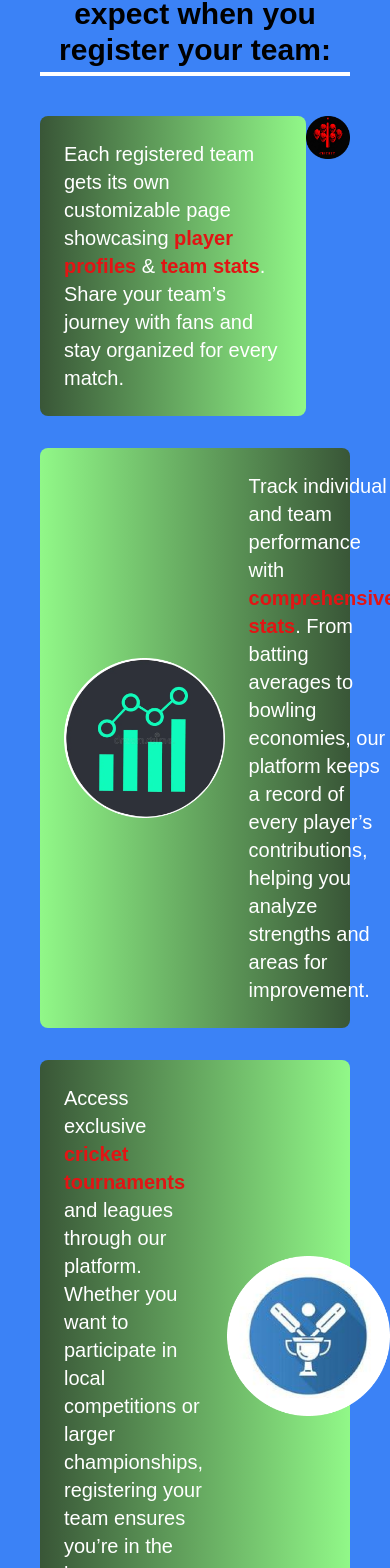
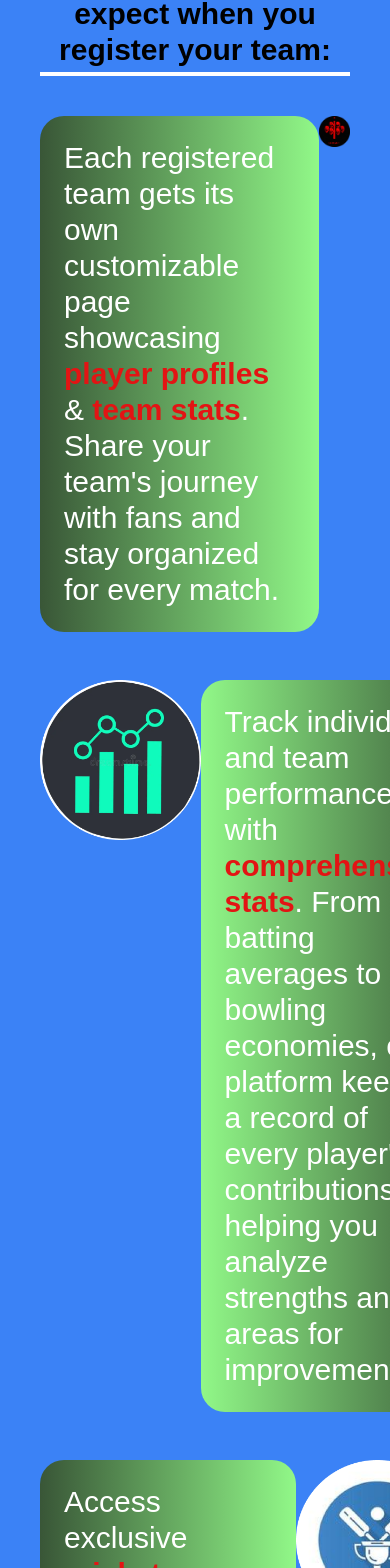
Before and after one commit to Aftab48/PitchPerfect, a React (Vite) app: page / in a window 390 px wide. Shown: the part 3395-4963 px from the top of the page. Built offline with nearby package versions, Linux system fonts and the light colour scheme; a web font is replaced by a local one.

Commit message:
homepage

```diff
--- a/src/sections/Blog.jsx
+++ b/src/sections/Blog.jsx
@@ -1,49 +1,56 @@
-import React from "react";
-
 const Blog = () => {
   return (
     <section
-      className="relative bg-cover bg-center p-8 min-h-screen "
+      className="relative bg-cover bg-center p-8 min-h-screen"
       style={{ backgroundImage: "url(/assets/blog.png)" }}
     >
       <div className="absolute inset-0 bg-black opacity-50"></div>
-      <div className="grid grid-rows-1 items-center">
-        <div className="relative z-10 max-w-6xl w-full text-white text-center">
+
+      <div className="relative max-w-6xl mx-auto h-full flex">
+        <div className="flex flex-col justify-between w-1/3 h-full text-white">
+          <div className="flex flex-col justify-start h-full">
             <h1 className="text-4xl md:text-5xl font-extrabold mb-4">
               Unlock the Inside Scoop!
             </h1>
             <p className="text-xl md:text-2xl font-light mb-8">
-            Dive into Expert Opinions, In-Depth Articles, and Exclusive Cricket
-            Insights.
+              Dive into Expert Opinions, In-Depth Articles, and Exclusive
+              Cricket Insights.
             </p>
-
             <button className="bg-red-600 hover:bg-red-700 text-white font-bold text-xl py-4 px-8 rounded-full">
               BLOGS
             </button>
+          </div>
+        </div>
 
-          <div className="items-center mt-10 gap-x-6">
+        {/* Middle-right stacked images */}
+        <div className="relative w-2/3 flex justify-center items-center">
           <img
             src="/assets/blog1.png"
             alt="Blog 1"
-              className="w-32 h-auto shadow-lg rounded-lg transform hover:scale-105 transition duration-300"
+            className="w-40 h-auto shadow-lg rounded-lg z-0"
           />
           <img
             src="/assets/blog2.png"
             alt="Blog 2"
-              className="w-32 h-auto shadow-lg rounded-lg transform hover:scale-105 transition duration-300"
+            className="w-40 h-auto shadow-lg rounded-lg absolute left-0 top-4 z-10"
           />
           <img
             src="/assets/blog3.png"
             alt="Blog 3"
-              className="w-32 h-auto shadow-lg rounded-lg transform hover:scale-105 transition duration-300"
+            className="w-40 h-auto shadow-lg rounded-lg absolute bottom-0 left-8 z-20"
+          />
+          <img
+            src="/assets/blog4.png"
+            alt="Blog 4"
+            className="w-40 h-auto shadow-lg rounded-lg absolute right-0 top-10 z-30"
           />
         </div>
+      </div>
 
-          <p className="mt-12 text-green-400 text-2xl font-bold">
+      {/* Bottom right "Read Now & Stay Informed" */}
+      <p className="absolute bottom-4 right-0 left-1/2 text-green-400 text-2xl font-bold text-right">
         Read Now & Stay Informed
       </p>
-        </div>
-      </div>
     </section>
   );
 };
--- a/src/sections/Highlight.jsx
+++ b/src/sections/Highlight.jsx
@@ -1,5 +1,3 @@
-import React from "react";
-
 const Highlight = () => {
   return (
     <section className="relative bg-cover h-screen bg-[url('/assets/bg-img.png')]">
--- a/src/sections/Register.jsx
+++ b/src/sections/Register.jsx
@@ -1,5 +1,3 @@
-import React from "react";
-
 const Register = () => {
   return (
     <section className="relative bg-blue-500 min-h-screen p-10">
@@ -12,23 +10,23 @@ const Register = () => {
 
       <div className="text-center mb-10">
         <p className="text-3xl text-black font-bold">
-          Here's what you can expect when you register your team:
+          Here&apos;s what you can expect when you register your team:
         </p>
         <hr className="h-1 mt-1 bg-white border-none" />
       </div>
 
-      <div className="space-y-8">
+      <div className="space-y-12">
         <div className="flex">
-          <div className="bg-gradient-to-r from-[#395637] to-[#91F888] text-white rounded-lg p-6 flex items-center space-x-6">
-            <p className="text-xl">
+          <div className="bg-gradient-to-r from-[#395637] to-[#91F888] text-white rounded-3xl p-6 flex items-center space-x-6">
+            <p className="text-3xl">
               Each registered team gets its own customizable page showcasing
               <span className="font-bold text-[#E31414]">
                 {" "}
                 player profiles
               </span>{" "}
               &<span className="font-bold text-[#E31414]"> team stats</span>.
-              Share your team’s journey with fans and stay organized for every
-              match.
+              Share your team&apos;s journey with fans and stay organized for
+              every match.
             </p>
           </div>
           <div>
@@ -40,35 +38,39 @@ const Register = () => {
           </div>
         </div>
 
-        <div className="bg-gradient-to-l from-[#395637] to-[#91F888] text-white rounded-lg p-6 flex items-center space-x-6">
+        <div className="flex">
           <img
             src="/assets/card2.png"
             alt="Stats"
             className="w-auto h-40 z-10"
           />
-          <p className="text-xl">
+          <div className="bg-gradient-to-l from-[#395637] to-[#91F888] text-white rounded-3xl p-6 flex items-center space-x-6">
+            <p className="text-3xl">
               Track individual and team performance with
               <span className="font-bold text-[#E31414]">
                 {" "}
                 comprehensive stats
               </span>
               . From batting averages to bowling economies, our platform keeps a
-            record of every player’s contributions, helping you analyze
+              record of every player&apos;s contributions, helping you analyze
               strengths and areas for improvement.
             </p>
           </div>
+        </div>
 
-        <div className="bg-gradient-to-r from-[#395637] to-[#91F888] text-white rounded-lg p-6 flex items-center space-x-6">
-          <p className="text-xl">
+        <div className="flex">
+          <div className="bg-gradient-to-r from-[#395637] to-[#91F888] text-white rounded-3xl p-6 flex items-center space-x-6">
+            <p className="text-3xl">
               Access exclusive
               <span className="font-bold text-[#E31414]">
                 {" "}
                 cricket tournaments
               </span>{" "}
-            and leagues through our platform. Whether you want to participate in
-            local competitions or larger championships, registering your team
-            ensures you’re in the loop.
+              and leagues through our platform. Whether you want to participate
+              in local competitions or larger championships, registering your
+              team ensures you&apos;re in the loop.
             </p>
+          </div>
           <img
             src="/assets/card3.png"
             alt="Tournaments"
--- a/src/sections/Routine.jsx
+++ b/src/sections/Routine.jsx
@@ -1,43 +1,46 @@
-import React from "react";
-
 const Routine = () => {
   return (
     <section className="bg-gradient-to-r from-[#91F888] to-[#13420F] p-8 min-h-screen flex flex-col items-center justify-center">
-      <div className="grid grid-cols-1 md:grid-cols-2 grid-rows-2 gap-8 w-full max-w-6xl">
-        {/* First Section: Match Title and Button */}
+      <div className="grid grid-cols-1 md:grid-cols-2 grid-rows-2 gap-y-4 w-full max-w-6xl">
+        {/* first section */}
         <div className="flex flex-col items-center justify-center">
-          <h1 className="text-4xl md:text-5xl font-extrabold text-blue-800 text-center">
+          <h1
+            className="text-4xl md:text-7xl font-extrabold text-center text-[#098ADA]"
+            style={{ WebkitTextStroke: "4px #FFF" }}
+          >
             CHECK OUT <br /> MATCH ROUTINES
           </h1>
-          <button className="mt-6 bg-red-600 hover:bg-red-700 text-white font-bold text-xl py-4 px-8 rounded-full">
+          <button className="mt-6 bg-red-600 hover:bg-red-700 text-white font-extrabold text-2xl w-[75%] py-4 px-8 rounded-full">
             MATCH SCHEDULE
           </button>
         </div>
 
-        {/* Second Section: Match Schedule Image */}
         <div className="flex flex-col items-center justify-center">
           <img
-            src="/assets/matchroutine.png" // Replace with your actual schedule image
+            src="/assets/matchroutine.png"
             alt="Match Schedule"
             className="max-w-full h-auto shadow-lg rounded-lg"
           />
         </div>
 
-        {/* Third Section: Points Table Image */}
+        {/* second section */}
         <div className="flex flex-col items-center justify-center">
           <img
-            src="/assets/pointtable.png" // Replace with your actual points table image
+            src="/assets/pointtable.png"
             alt="Points Table"
             className="max-w-full h-auto shadow-lg rounded-lg"
           />
         </div>
 
-        {/* Fourth Section: Points Table Title and Button */}
         <div className="flex flex-col items-center justify-center">
-          <h1 className="text-4xl md:text-5xl font-extrabold text-blue-800 text-center">
+          <h1
+            className="text-4xl md:text-7xl font-extrabold text-center text-white"
+            style={{ WebkitTextStroke: "6px #098ADA" }}
+          >
             & POINTS TABLE
           </h1>
-          <button className="mt-6 bg-red-600 hover:bg-red-700 text-white font-bold text-xl py-4 px-8 rounded-full">
+
+          <button className="mt-6 bg-red-600 hover:bg-red-700 text-white font-extrabold text-2xl w-[75%] py-4 px-8 rounded-full">
             VIEW SCORECARDS
           </button>
         </div>
```
Lines whose indentation alone changed are shown as unchanged.
